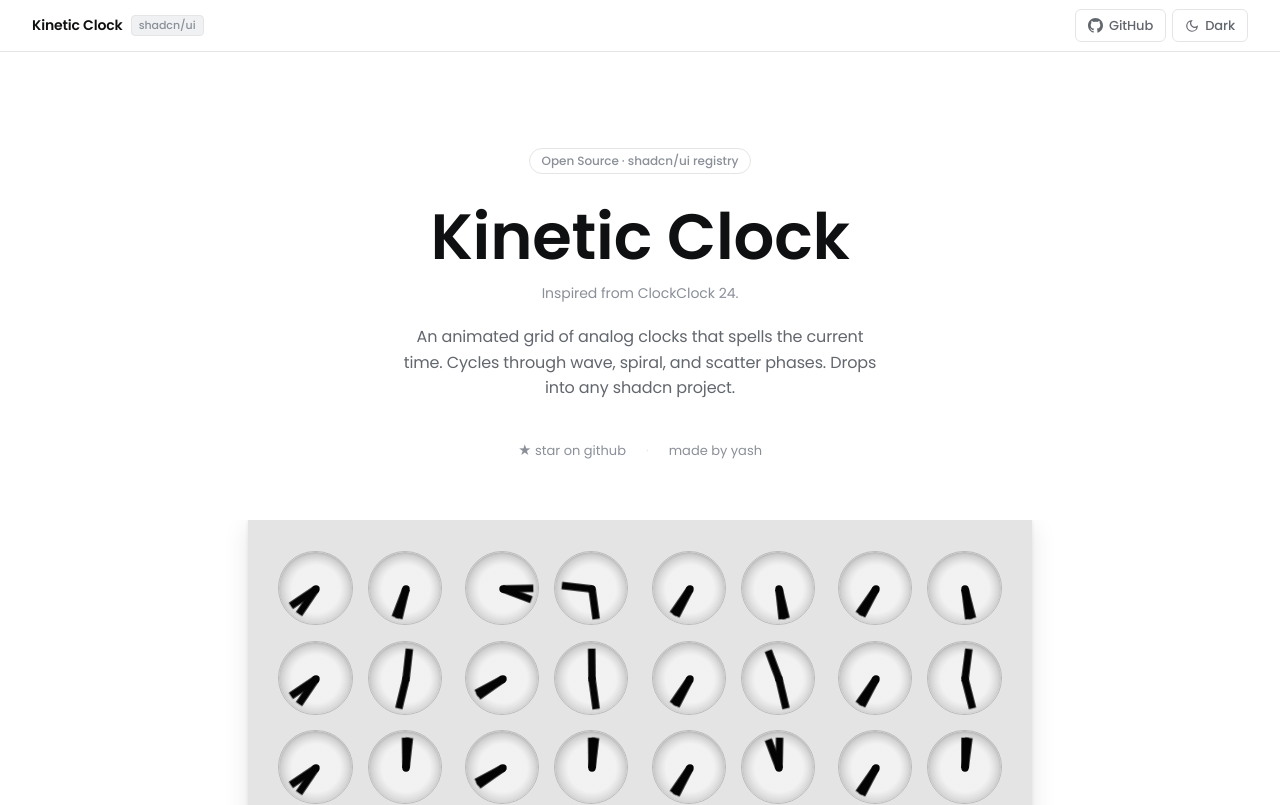
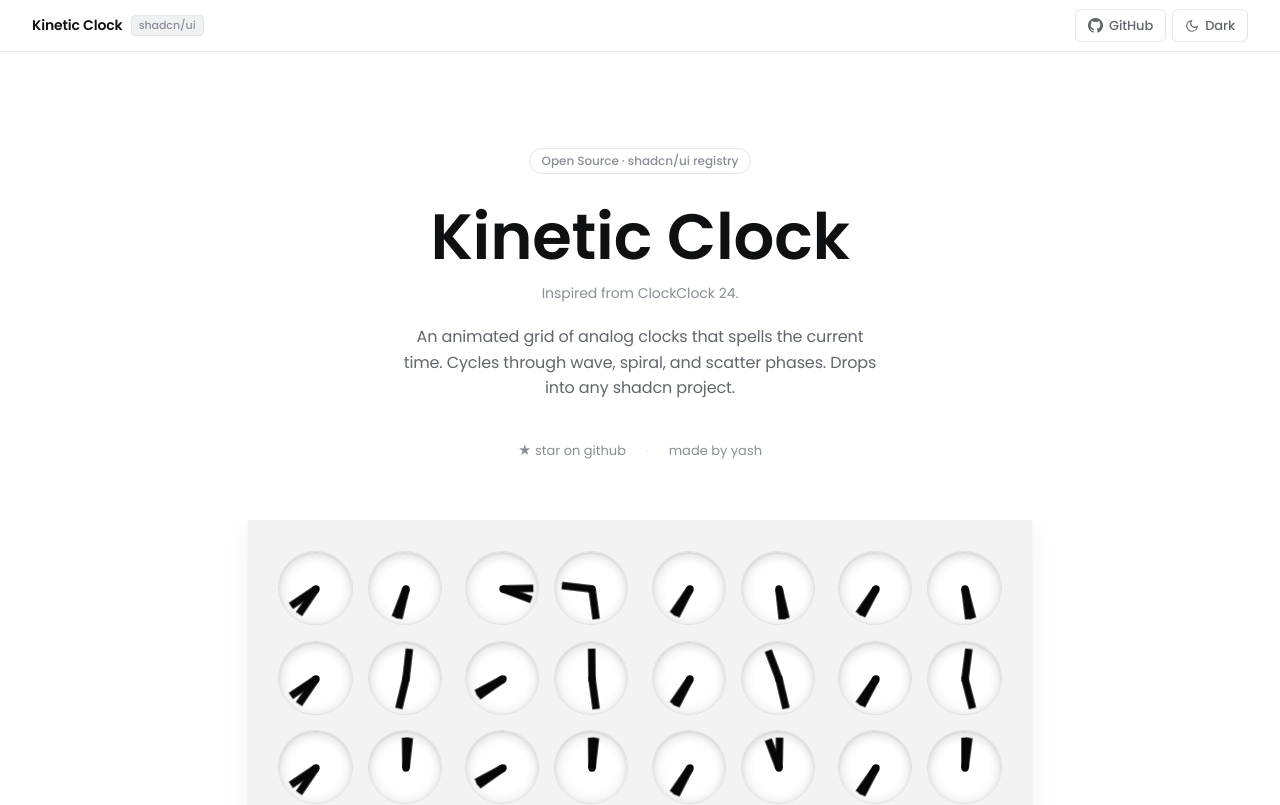
Before and after one commit to meanmachine889/Component, a React (Vite) app: page / in a window 1280 px wide. Shown: the top 805 px of the page. Built offline with nearby package versions, Linux system fonts and the light colour scheme.

Commit message:
Update clock colors to match design system
- Light mode: lighter, brighter colors (0.965-1.000 range)
- Dark mode: darker, more subtle colors (0.125-0.245 range)
- Updated shadows for both themes
- Synced across theme.css, index.css, App.tsx, and registry

```diff
--- a/public/r/clock-clock-24.json
+++ b/public/r/clock-clock-24.json
@@ -21,22 +21,22 @@
   ],
   "cssVars": {
     "light": {
-      "clock-panel": "oklch(0.920 0 0)",
-      "clock-face": "oklch(0.960 0 0)",
-      "clock-face-edge": "oklch(0.860 0 0)",
-      "clock-rim": "oklch(0.790 0 0)",
-      "clock-hand": "oklch(0.110 0 0)",
+      "clock-panel": "oklch(0.965 0 0)",
+      "clock-face": "oklch(1.000 0 0)",
+      "clock-face-edge": "oklch(0.965 0 0)",
+      "clock-rim": "oklch(0.905 0 0)",
+      "clock-hand": "oklch(0.130 0 0)",
       "clock-dial-shadow": "inset 0 3px 8px rgba(0,0,0,0.08), inset 0 1px 3px rgba(0,0,0,0.10), inset 0 -2px 5px rgba(255,255,255,0.12)",
-      "clock-shadow": "0 1px 4px rgba(0,0,0,0.08), 0 6px 24px rgba(0,0,0,0.10)"
+      "clock-shadow": "0 1px 2px rgba(0,0,0,0.04), 0 8px 24px rgba(0,0,0,0.06)"
     },
     "dark": {
-      "clock-panel": "oklch(15.907% 0.00002 271.152)",
-      "clock-face": "oklch(0.138 0 0)",
-      "clock-face-edge": "oklch(0.090 0 0)",
-      "clock-rim": "oklch(0.220 0 0)",
-      "clock-hand": "oklch(0.970 0 0)",
+      "clock-panel": "oklch(0.125 0 0)",
+      "clock-face": "oklch(0.185 0 0)",
+      "clock-face-edge": "oklch(0.160 0 0)",
+      "clock-rim": "oklch(0.245 0 0)",
+      "clock-hand": "oklch(0.930 0 0)",
       "clock-dial-shadow": "inset 0 3px 8px rgba(0,0,0,0.48), inset 0 1px 3px rgba(0,0,0,0.55), inset 0 -2px 5px rgba(255,255,255,0.04)",
-      "clock-shadow": "0 2px 10px rgba(0,0,0,0.45), 0 10px 36px rgba(0,0,0,0.40)"
+      "clock-shadow": "0 1px 2px rgba(0,0,0,0.35), 0 8px 24px rgba(0,0,0,0.50)"
     }
   }
 }
--- a/registry.json
+++ b/registry.json
@@ -19,22 +19,22 @@
       ],
       "cssVars": {
         "light": {
-          "clock-panel": "oklch(0.920 0 0)",
-          "clock-face": "oklch(0.960 0 0)",
-          "clock-face-edge": "oklch(0.860 0 0)",
-          "clock-rim": "oklch(0.790 0 0)",
-          "clock-hand": "oklch(0.110 0 0)",
+          "clock-panel": "oklch(0.965 0 0)",
+          "clock-face": "oklch(1.000 0 0)",
+          "clock-face-edge": "oklch(0.965 0 0)",
+          "clock-rim": "oklch(0.905 0 0)",
+          "clock-hand": "oklch(0.130 0 0)",
           "clock-dial-shadow": "inset 0 3px 8px rgba(0,0,0,0.08), inset 0 1px 3px rgba(0,0,0,0.10), inset 0 -2px 5px rgba(255,255,255,0.12)",
-          "clock-shadow": "0 1px 4px rgba(0,0,0,0.08), 0 6px 24px rgba(0,0,0,0.10)"
+          "clock-shadow": "0 1px 2px rgba(0,0,0,0.04), 0 8px 24px rgba(0,0,0,0.06)"
         },
         "dark": {
-          "clock-panel": "oklch(15.907% 0.00002 271.152)",
-          "clock-face": "oklch(0.138 0 0)",
-          "clock-face-edge": "oklch(0.090 0 0)",
-          "clock-rim": "oklch(0.220 0 0)",
-          "clock-hand": "oklch(0.970 0 0)",
+          "clock-panel": "oklch(0.125 0 0)",
+          "clock-face": "oklch(0.185 0 0)",
+          "clock-face-edge": "oklch(0.160 0 0)",
+          "clock-rim": "oklch(0.245 0 0)",
+          "clock-hand": "oklch(0.930 0 0)",
           "clock-dial-shadow": "inset 0 3px 8px rgba(0,0,0,0.48), inset 0 1px 3px rgba(0,0,0,0.55), inset 0 -2px 5px rgba(255,255,255,0.04)",
-          "clock-shadow": "0 2px 10px rgba(0,0,0,0.45), 0 10px 36px rgba(0,0,0,0.40)"
+          "clock-shadow": "0 1px 2px rgba(0,0,0,0.35), 0 8px 24px rgba(0,0,0,0.50)"
         }
       }
     }
--- a/src/App.tsx
+++ b/src/App.tsx
@@ -15,29 +15,29 @@
 const CLI_ADD = `npx shadcn@latest add ${REGISTRY_URL}`
 
 const CSS_VARS = `:root {
-  --clock-panel:      oklch(0.920 0 0);
-  --clock-face:       oklch(0.960 0 0);
-  --clock-face-edge:  oklch(0.860 0 0);
-  --clock-rim:        oklch(0.790 0 0);
-  --clock-hand:       oklch(0.110 0 0);
+  --clock-panel:      oklch(0.965 0 0);
+  --clock-face:       oklch(1.000 0 0);
+  --clock-face-edge:  oklch(0.965 0 0);
+  --clock-rim:        oklch(0.905 0 0);
+  --clock-hand:       oklch(0.130 0 0);
   --clock-dial-shadow: inset 0 3px 8px rgba(0,0,0,0.08),
                        inset 0 1px 3px rgba(0,0,0,0.10),
                        inset 0 -2px 5px rgba(255,255,255,0.12);
-  --clock-shadow:     0 1px 4px rgba(0,0,0,0.08),
-                      0 6px 24px rgba(0,0,0,0.10);
+  --clock-shadow:     0 1px 2px rgba(0,0,0,0.04),
+                      0 8px 24px rgba(0,0,0,0.06);
 }
 
 .dark {
-  --clock-panel:      oklch(15.907% 0.00002 271.152);
-  --clock-face:       oklch(0.138 0 0);
-  --clock-face-edge:  oklch(0.090 0 0);
-  --clock-rim:        oklch(0.220 0 0);
-  --clock-hand:       oklch(0.970 0 0);
+  --clock-panel:      oklch(0.125 0 0);
+  --clock-face:       oklch(0.185 0 0);
+  --clock-face-edge:  oklch(0.160 0 0);
+  --clock-rim:        oklch(0.245 0 0);
+  --clock-hand:       oklch(0.930 0 0);
   --clock-dial-shadow: inset 0 3px 8px rgba(0,0,0,0.48),
                        inset 0 1px 3px rgba(0,0,0,0.55),
                        inset 0 -2px 5px rgba(255,255,255,0.04);
-  --clock-shadow:     0 2px 10px rgba(0,0,0,0.45),
-                      0 10px 36px rgba(0,0,0,0.40);
+  --clock-shadow:     0 1px 2px rgba(0,0,0,0.35),
+                      0 8px 24px rgba(0,0,0,0.50);
 }`
 
 const NPM_INSTALL = `npm install clsx tailwind-merge`
--- a/src/index.css
+++ b/src/index.css
@@ -25,18 +25,18 @@
   --border: oklch(0.88 0 0);
   --primary: oklch(0.205 0 0);
   --primary-foreground: oklch(0.985 0 0);
-  --clock-panel:     oklch(0.920 0 0);
-  --clock-face:      oklch(0.960 0 0);
-  --clock-face-edge: oklch(0.860 0 0);
-  --clock-rim:       oklch(0.790 0 0);
-  --clock-hand:      oklch(0.110 0 0);
+  --clock-panel:     oklch(0.965 0 0);
+  --clock-face:      oklch(1.000 0 0);
+  --clock-face-edge: oklch(0.965 0 0);
+  --clock-rim:       oklch(0.905 0 0);
+  --clock-hand:      oklch(0.130 0 0);
   --clock-dial-shadow:
     inset 0 3px 8px rgba(0,0,0,0.08),
     inset 0 1px 3px rgba(0,0,0,0.10),
     inset 0 -2px 5px rgba(255,255,255,0.12);
   --clock-shadow:
-    0 1px 4px  rgba(0, 0, 0, 0.08),
-    0 6px 24px rgba(0, 0, 0, 0.10);
+    0 1px 2px  rgba(0, 0, 0, 0.04),
+    0 8px 24px rgba(0, 0, 0, 0.06);
 }
 
 .dark {
@@ -62,18 +62,18 @@
   --border: oklch(0.22 0 0);
   --primary: oklch(0.985 0 0);
   --primary-foreground: oklch(0.18 0 0);
-  --clock-panel:     oklch(15.907% 0.00002 271.152);
-  --clock-face:      oklch(0.138 0 0);
-  --clock-face-edge: oklch(0.090 0 0);
-  --clock-rim:       oklch(0.220 0 0);
-  --clock-hand:      oklch(0.970 0 0);
+  --clock-panel:     oklch(0.125 0 0);
+  --clock-face:      oklch(0.185 0 0);
+  --clock-face-edge: oklch(0.160 0 0);
+  --clock-rim:       oklch(0.245 0 0);
+  --clock-hand:      oklch(0.930 0 0);
   --clock-dial-shadow:
     inset 0 3px 8px rgba(0,0,0,0.48),
     inset 0 1px 3px rgba(0,0,0,0.55),
     inset 0 -2px 5px rgba(255,255,255,0.04);
   --clock-shadow:
-    0 2px 10px rgba(0, 0, 0, 0.45),
-    0 10px 36px rgba(0, 0, 0, 0.40);
+    0 1px 2px  rgba(0, 0, 0, 0.35),
+    0 8px 24px rgba(0, 0, 0, 0.50);
 }
 
 @theme inline {
```
Also changed, not shown: src/theme.css (+21 -21 lines).
